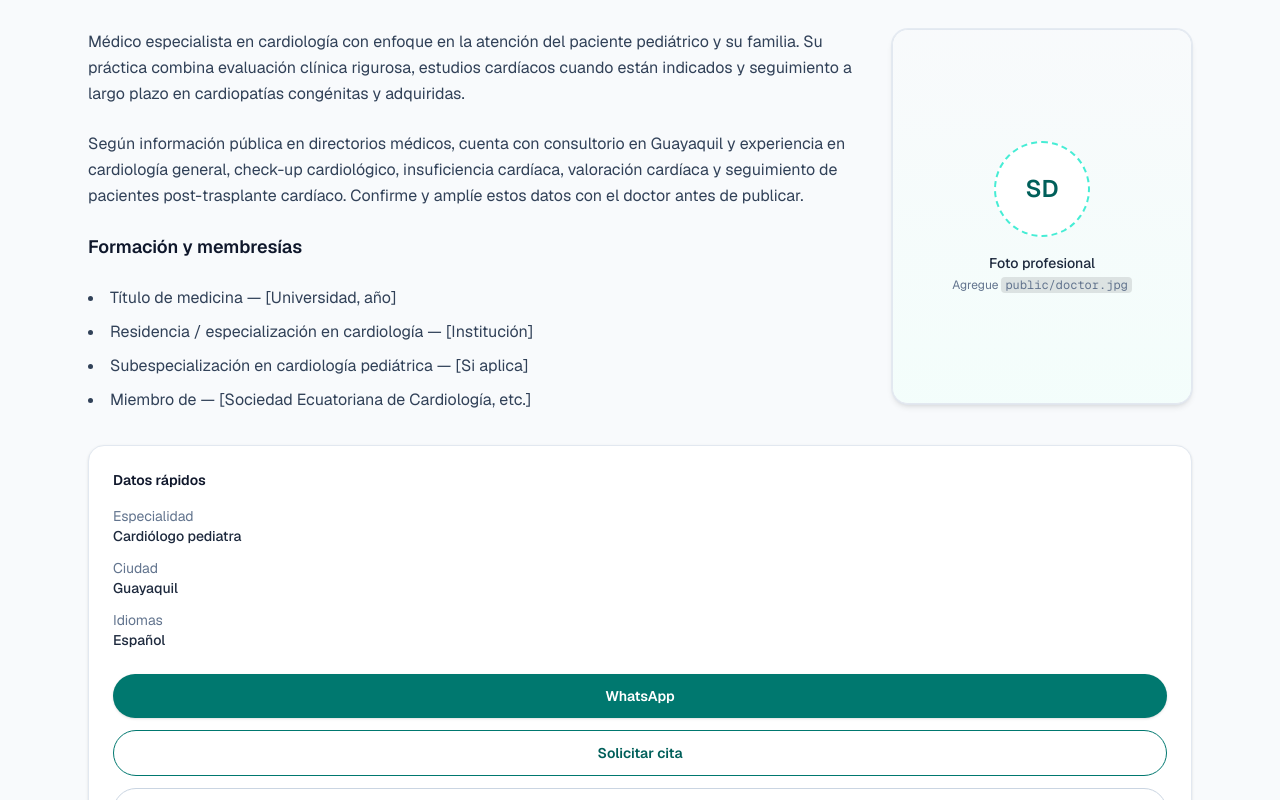
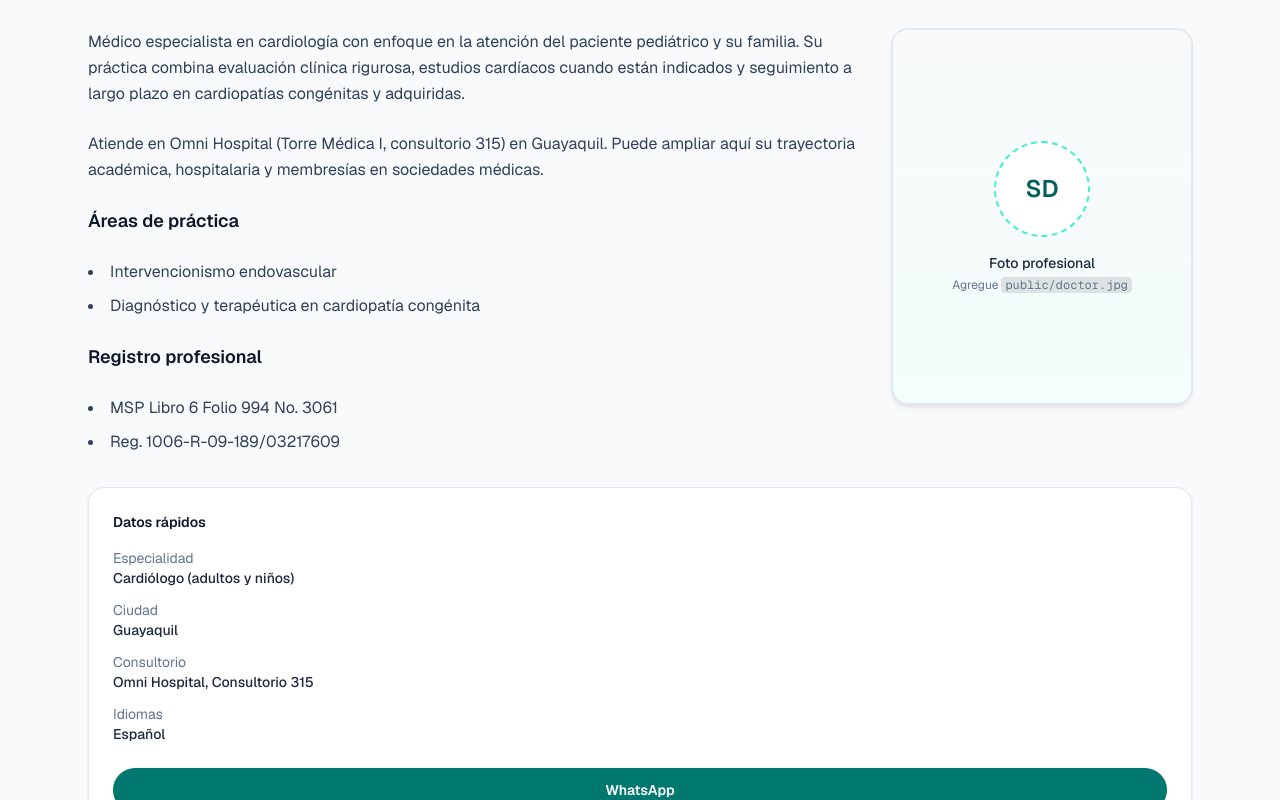
Before and after one commit to samisaac33/dr-simon-duque-web, a Next.js app: page /sobre-mi in a window 1280 px wide. Shown: the part 280-1080 px from the top of the page. Built offline with nearby package versions, Linux system fonts and the light colour scheme.

Commit message:
Datos reales de consultorio, contacto y registro desde documentación
Co-authored-by: samisaac33 <samisaac33@users.noreply.github.com>

```diff
--- a/src/app/consultorio/page.tsx
+++ b/src/app/consultorio/page.tsx
@@ -17,7 +17,7 @@ export default function ConsultorioPage() {
       <SectionHeading
         eyebrow="Consultorio"
         title="Atención en Guayaquil"
-        description="Ubicación del consultorio en Guayaquil. Confirme piso, consultorio y referencias con recepción al agendar."
+        description={`Consultorio en ${address.facility}, ${address.building}, ${address.office}.`}
       />
 
       <div className="mt-10 grid gap-8 lg:grid-cols-2">
@@ -25,6 +25,12 @@ export default function ConsultorioPage() {
           <div className="rounded-2xl border border-slate-200 bg-white p-6 shadow-sm">
             <h2 className="font-semibold text-slate-900">Dirección</h2>
             <p className="mt-2 text-slate-700">
+              {address.facility}
+              <br />
+              {address.building}, {address.floor}
+              <br />
+              {address.office}
+              <br />
               {address.street}
               <br />
               {address.city}, {address.postalCode}
--- a/src/app/contacto/page.tsx
+++ b/src/app/contacto/page.tsx
@@ -14,7 +14,7 @@ export default function ContactoPage() {
       <SectionHeading
         eyebrow="Contacto"
         title="Agendar una cita"
-        description="Escriba por WhatsApp o complete el formulario. Recepción confirmará disponibilidad, dirección exacta del consultorio y documentos a traer."
+        description="Escriba por WhatsApp, llame al consultorio o complete el formulario. Recepción confirmará disponibilidad y documentos a traer."
       />
 
       <div className="mt-10 grid gap-10 lg:grid-cols-2">
@@ -22,9 +22,30 @@ export default function ContactoPage() {
           <CTAButtons layout="column" />
           <dl className="mt-8 space-y-4 rounded-2xl border border-slate-200 bg-white p-6 text-sm">
             <div>
-              <dt className="text-slate-500">Teléfono</dt>
+              <dt className="text-slate-500">Celular / WhatsApp</dt>
               <dd className="font-medium text-slate-900">
-                {siteConfig.contact.phoneDisplay}
+                <a
+                  href={`https://wa.me/${siteConfig.contact.whatsappNumber}`}
+                  target="_blank"
+                  rel="noopener noreferrer"
+                  className="text-teal-800 hover:underline"
+                >
+                  {siteConfig.contact.mobileDisplay}
+                </a>
+              </dd>
+            </div>
+            <div>
+              <dt className="text-slate-500">Consultorio</dt>
+              <dd className="font-medium text-slate-900">
+                {siteConfig.contact.landlines.map((line) => (
+                  <a
+                    key={line.tel}
+                    href={`tel:${line.tel}`}
+                    className="block text-teal-800 hover:underline"
+                  >
+                    {line.display}
+                  </a>
+                ))}
               </dd>
             </div>
             <div>
@@ -41,6 +62,11 @@ export default function ContactoPage() {
             <div>
               <dt className="text-slate-500">Ubicación</dt>
               <dd className="font-medium text-slate-900">
+                {siteConfig.address.facility}
+                <br />
+                {siteConfig.address.building}, {siteConfig.address.floor},{" "}
+                {siteConfig.address.office}
+                <br />
                 {siteConfig.address.street}
                 <br />
                 <a
--- a/src/app/sobre-mi/page.tsx
+++ b/src/app/sobre-mi/page.tsx
@@ -15,7 +15,7 @@ export default function SobreMiPage() {
       <SectionHeading
         eyebrow="Sobre mí"
         title={siteConfig.name}
-        description="Espacio para su trayectoria profesional. Sustituya este texto por su biografía verificada (formación, subespecialidad, hospitales, sociedades médicas)."
+        description="Cardiólogo con práctica en adultos y niños, orientado a cardiopatías congénitas y atención familiar en Guayaquil."
       />
 
       <div className="mt-10 grid gap-8 lg:grid-cols-[1fr_300px]">
@@ -27,20 +27,24 @@ export default function SobreMiPage() {
             seguimiento a largo plazo en cardiopatías congénitas y adquiridas.
           </p>
           <p>
-            Según información pública en directorios médicos, cuenta con
-            consultorio en Guayaquil y experiencia en cardiología general,
-            check-up cardiológico, insuficiencia cardíaca, valoración cardíaca
-            y seguimiento de pacientes post-trasplante cardíaco. Confirme y
-            amplíe estos datos con el doctor antes de publicar.
+            Atiende en Omni Hospital (Torre Médica I, consultorio 315) en
+            Guayaquil. Puede ampliar aquí su trayectoria académica, hospitalaria
+            y membresías en sociedades médicas.
           </p>
           <h2 className="text-lg font-semibold text-slate-900">
-            Formación y membresías
+            Áreas de práctica
           </h2>
           <ul className="list-inside list-disc space-y-2 text-slate-700">
-            <li>Título de medicina — [Universidad, año]</li>
-            <li>Residencia / especialización en cardiología — [Institución]</li>
-            <li>Subespecialización en cardiología pediátrica — [Si aplica]</li>
-            <li>Miembro de — [Sociedad Ecuatoriana de Cardiología, etc.]</li>
+            {siteConfig.subspecialties.map((item) => (
+              <li key={item}>{item}</li>
+            ))}
+          </ul>
+          <h2 className="text-lg font-semibold text-slate-900">
+            Registro profesional
+          </h2>
+          <ul className="list-inside list-disc space-y-2 text-slate-700">
+            <li>{siteConfig.credentials.msp}</li>
+            <li>{siteConfig.credentials.registration}</li>
           </ul>
         </div>
         <aside className="order-1 lg:order-2">
@@ -60,6 +64,12 @@ export default function SobreMiPage() {
               <dd className="font-medium text-slate-800">{siteConfig.city}</dd>
             </div>
             <div>
+              <dt className="text-slate-500">Consultorio</dt>
+              <dd className="font-medium text-slate-800">
+                {siteConfig.address.facility}, {siteConfig.address.office}
+              </dd>
+            </div>
+            <div>
               <dt className="text-slate-500">Idiomas</dt>
               <dd className="font-medium text-slate-800">Español</dd>
             </div>
--- a/src/components/Footer.tsx
+++ b/src/components/Footer.tsx
@@ -3,7 +3,8 @@ import { navLinks, siteConfig } from "@/lib/site-config";
 
 export function Footer() {
   const year = 2026;
-  const fullAddress = `${siteConfig.address.street}, ${siteConfig.address.city}`;
+  const { address } = siteConfig;
+  const fullAddress = `${address.facility}, ${address.office}, ${address.city}`;
 
   return (
     <footer className="mt-auto border-t border-slate-200 bg-slate-50">
--- a/src/lib/site-config.ts
+++ b/src/lib/site-config.ts
@@ -1,14 +1,26 @@
 /** Datos del consultorio — actualizar con información confirmada por el doctor. */
 export const siteConfig = {
   name: "Dr. Simón Duque Solórzano",
-  title: "Cardiología pediátrica",
-  specialty: "Cardiólogo pediatra",
+  title: "Cardiología adultos y pediátrica",
+  specialty: "Cardiólogo (adultos y niños)",
   city: "Guayaquil",
   region: "Guayas, Ecuador",
   description:
-    "Atención especializada del corazón en lactantes, niños, niñas y adolescentes. Evaluación de soplos, cardiopatías congénitas, ecocardiografía y seguimiento a largo plazo.",
+    "Atención cardiológica en adultos, niños y adolescentes. Evaluación de soplos, cardiopatías congénitas, ecocardiografía, intervencionismo endovascular y seguimiento a largo plazo.",
+  subspecialties: [
+    "Intervencionismo endovascular",
+    "Diagnóstico y terapéutica en cardiopatía congénita",
+  ],
+  credentials: {
+    msp: "MSP Libro 6 Folio 994 No. 3061",
+    registration: "Reg. 1006-R-09-189/03217609",
+  },
   address: {
-    street: "Omni Hospital, Av. Juan Tanca Marengo y Calle 13E NE",
+    facility: "Omni Hospital",
+    building: "Torre Médica I",
+    floor: "Piso 3",
+    office: "Consultorio 315",
+    street: "Av. Abel Romeo Castillo y Av. Juan Tanca Marengo",
     city: "Guayaquil",
     postalCode: "090513",
     province: "Guayas",
@@ -19,16 +31,21 @@ export const siteConfig = {
     mapsUrl: "https://maps.app.goo.gl/mHp4eZGctTyJw6Be8",
   },
   contact: {
-    /** Reemplazar con número real, formato internacional sin + para wa.me */
-    phoneDisplay: "+593 XX XXX XXXX",
-    whatsappNumber: "593XXXXXXXXX",
-    email: "contacto@ejemplo.ec",
+    mobileDisplay: "0997 195780",
+    phoneDisplay: "0997 195780",
+    whatsappNumber: "593997195780",
+    landlines: [
+      { display: "(04) 2109071", tel: "+59342109071" },
+      { display: "(04) 2109152", tel: "+59342109152" },
+    ],
+    email: "simdu@hotmail.com",
   },
   hours: [
     { days: "Lunes a viernes", time: "Por confirmar" },
     { days: "Sábados", time: "Por confirmar" },
   ],
-  parking: "Consultar disponibilidad de estacionamiento en recepción.",
+  parking:
+    "Estacionamiento en Omni Hospital; confirme accesos y tarifas en recepción.",
   doctorAnytimeUrl:
     "https://www.doctoranytime.ec/d/cardiologo/simon-duque-solorzano",
   /** URL de agendamiento online (Cal.com, Google Calendar, etc.) */
```
